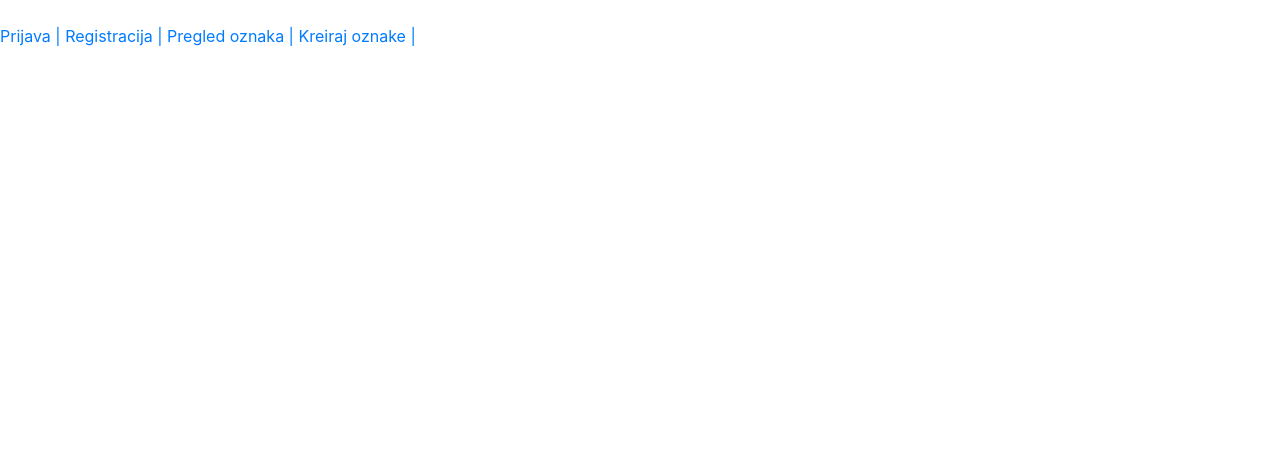
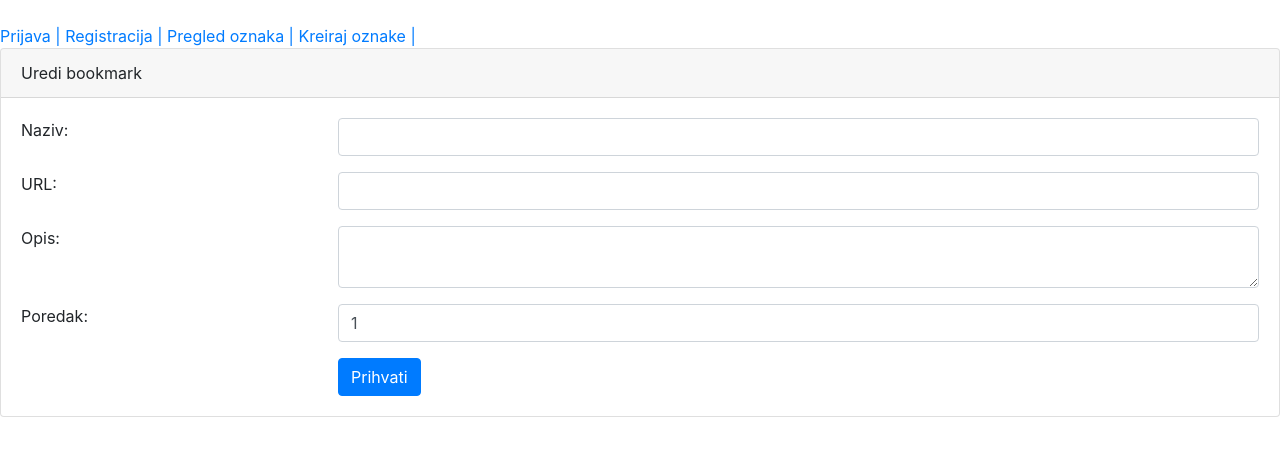
Before and after one commit to icoklo/angularProject, an Angular app: page /bookmarks/edit/1 in a window 1280 px wide. Before the commit this address led to /. Shown: the top 456 px of the page. Built offline with nearby package versions, Linux system fonts and the light colour scheme; no server answers.

Commit message:
finished CRUD for bookmarks

```diff
--- a/src/app/app.module.ts
+++ b/src/app/app.module.ts
@@ -9,6 +9,7 @@ import { BookmarksShowComponent } from './bookmarks-show/bookmarks-show.componen
 import { BookmarksCreateComponent } from './bookmarks-create/bookmarks-create.component';
 import { FormsModule } from '@angular/forms';
 import { BookmarksService } from './bookmarks.service';
+import { BookmarksEditComponent } from './bookmarks-edit/bookmarks-edit.component';
 
 @NgModule({
   declarations: [
@@ -17,6 +18,7 @@ import { BookmarksService } from './bookmarks.service';
     RegisterComponent,
     BookmarksShowComponent,
     BookmarksCreateComponent,
+    BookmarksEditComponent,
   ],
   imports: [
     BrowserModule,
--- a/src/app/bookmark.ts
+++ b/src/app/bookmark.ts
@@ -4,5 +4,5 @@ export class Bookmark {
         public url: string,
         public description: string,
         public sort_order: number
-    ) {}
+    ) { }
 }
--- a/src/app/bookmarks-create/bookmarks-create.component.ts
+++ b/src/app/bookmarks-create/bookmarks-create.component.ts
@@ -1,6 +1,8 @@
 import { Component, OnInit } from '@angular/core';
 import { Bookmark } from '../bookmark';
 import { EnrollmentService } from '../enrollment.service';
+import { BookmarksService } from '../bookmarks.service';
+import { Router } from '@angular/router';
 
 @Component({
     selector: 'app-bookmarks-create',
@@ -9,17 +11,21 @@ import { EnrollmentService } from '../enrollment.service';
 })
 export class BookmarksCreateComponent implements OnInit {
 
-  constructor(private _enrollmentService: EnrollmentService) { }
+    bookmarkModel = new Bookmark('temp-mail', 'https://temp-mail.org/', 'opis', 1);
+    constructor(private bookmarkService: BookmarksService, private router: Router) { }
 
     ngOnInit() {
     }
 
-  bookmarkModel = new Bookmark('temp-mail', 'https://temp-mail.org/', 'opis', 1);
-  onSubmit(){
+    onSubmit() {
         alert("Submit");
-        this._enrollmentService.enroll(this.bookmarkModel)
+
+        this.bookmarkService.storeBookmark(this.bookmarkModel)
             .subscribe(
-            data => console.log('Success!', data),
+                data => {
+                    console.log('Success!', data);
+                    this.router.navigate(['/bookmarks/show']);
+                },
                 error => console.log('Error!', error),
             )
     }
--- /dev/null
+++ b/src/app/bookmarks-edit/bookmarks-edit.component.html
@@ -0,0 +1,43 @@
+<div class="card" style="min-width: 60%;">
+    <div class="card-header">Uredi bookmark</div>
+
+    <div class="card-body">
+        <form #bookmarksEditForm="ngForm" (ngSubmit)="onSubmit()">
+
+            <input type="hidden" name="_token" value="MIfcOWZlNBXMWrPfli17jqy6XAh1FNFBxw9TKvcd">
+            <div class="form-group row label-floating ">
+                <label class="col-sm-3 control-label"> Naziv: </label>
+                <div class="col-sm-9">
+                    <input type="name" name="name" required="" class="form-control" [(ngModel)]="bookmarkModel.name">
+                </div>
+            </div>
+
+            <div class="form-group row label-floating ">
+                <label class="col-sm-3 control-label"> URL: </label>
+                <div class="col-sm-9">
+                    <input type="text" name="url" class="form-control" required="" [(ngModel)]="bookmarkModel.url">
+                </div>
+            </div>
+            <div class="form-group row label-floating ">
+                <label class="col-sm-3 control-label"> Opis: </label>
+                <div class="col-sm-9">
+                    <textarea name="description" class="form-control" [(ngModel)]="bookmarkModel.description">
+                        </textarea>
+                </div>
+            </div>
+            <div class="form-group row label-floating ">
+                <label class="col-sm-3 control-label"> Poredak: </label>
+                <div class="col-sm-9">
+                    <input type="number" name="sort_order" min="1" class="form-control" required="" [(ngModel)]="bookmarkModel.sort_order">
+                </div>
+            </div>
+            <div class="form-group row mb-0">
+                <div class="col-sm-6 offset-sm-3">
+                    <button type="submit" class="btn btn-primary">
+                        Prihvati
+                    </button>
+                </div>
+            </div>
+        </form>
+    </div>
+</div>
--- /dev/null
+++ b/src/app/bookmarks-edit/bookmarks-edit.component.ts
@@ -0,0 +1,39 @@
+import { Component, OnInit } from '@angular/core';
+import { BookmarksService } from '../bookmarks.service';
+import { ActivatedRoute, Router } from '@angular/router';
+import { Bookmark } from '../bookmark';
+
+@Component({
+    selector: 'app-bookmarks-edit',
+    templateUrl: './bookmarks-edit.component.html',
+    styleUrls: ['./bookmarks-edit.component.css']
+})
+export class BookmarksEditComponent implements OnInit {
+
+    bookmarkModel = new Bookmark('', '', '', 1);
+    constructor(private route: ActivatedRoute, private bookmarkService: BookmarksService,
+        private router: Router) { }
+
+    ngOnInit() {
+
+        this.bookmarkService.getBookmark(this.route.snapshot.params['id'])
+            .subscribe(
+                data => this.bookmarkModel = data,
+                error => console.log('Error!', error),
+            )
+    }
+
+    onSubmit() {
+        alert("Submit");
+
+        this.bookmarkService.updateBookmark(this.route.snapshot.params['id'], this.bookmarkModel)
+            .subscribe(
+                data => {
+                    console.log('Success!', data);
+                    this.router.navigate(['/bookmarks/show']);
+                },
+                error => console.log('Error!', error),
+            )
+    }
+
+}
--- a/src/app/bookmarks-show/bookmarks-show.component.html
+++ b/src/app/bookmarks-show/bookmarks-show.component.html
@@ -25,8 +25,12 @@
                         <td> {{ bookmark.id }} </td>
                         <td> {{ bookmark.name }} </td>
                         <td> {{ bookmark.description }} </td>
-                        <td> Uredi </td>
-                        <td> Obriši </td>
+                        <td>
+                            <a [routerLink]="['/bookmarks/edit', bookmark.id]"> Uredi </a>
+                        </td>
+                        <td>
+                            <a routerLink="" (click)="deleteBookmark(bookmark.id)"> Obrisi </a>
+                        </td>
                     </tr>
                 </tbody>
             </table>
--- a/src/app/bookmarks-show/bookmarks-show.component.ts
+++ b/src/app/bookmarks-show/bookmarks-show.component.ts
@@ -1,5 +1,6 @@
 import { Component, OnInit } from '@angular/core';
 import { BookmarksService } from '../bookmarks.service';
+import { Router } from '@angular/router';
 
 @Component({
     selector: 'app-bookmarks-show',
@@ -9,11 +10,24 @@ import { BookmarksService } from '../bookmarks.service';
 export class BookmarksShowComponent implements OnInit {
 
     public bookmarks = [];
-  constructor(private bookmarksService: BookmarksService) { }
+    constructor(private bookmarksService: BookmarksService, private router: Router) { }
 
     ngOnInit() {
         this.bookmarksService.getBookmarks()
             .subscribe(data => this.bookmarks = data);
     }
 
+    deleteBookmark(id) {
+        alert("Brisem");
+
+        this.bookmarksService.deleteBookmark(id)
+            .subscribe(
+                data => {
+                    console.log('Success!', data);
+                    this.router.navigate(['/bookmarks/show']);
+                },
+                error => console.log('Error!', error),
+            );
     }
+
+}
--- a/src/app/bookmarks.service.ts
+++ b/src/app/bookmarks.service.ts
@@ -3,16 +3,38 @@ import { HttpClient } from '@angular/common/http';
 import { environment } from 'src/environments/environment';
 import { Observable } from 'rxjs';
 import { IBookmark } from './ibookmark';
+import { Bookmark } from './bookmark';
 
 @Injectable({
-  providedIn: 'root'
+    providedIn: 'root'
 })
 export class BookmarksService {
 
-    url = environment.apiUrl + '/bookmarks/all'
-  constructor(private http: HttpClient) { }
+    url = '';
+    constructor(private http: HttpClient) { }
 
-  getBookmarks(): Observable<IBookmark[]>{
-      return this.http.get<IBookmark[]>(this.url);
-  }
+    getBookmarks(): Observable<IBookmark[]> {
+        this.url = environment.apiUrl + '/bookmarks/all';
+        return this.http.get<IBookmark[]>(this.url);
+    }
+
+    storeBookmark(bookmark: Bookmark) {
+        this.url = environment.apiUrl + '/bookmarks/store';
+        return this.http.post<any>(this.url, bookmark);
+    }
+
+    getBookmark(id: number): Observable<IBookmark> {
+        this.url = environment.apiUrl + '/bookmarks/edit/' + id;
+        return this.http.get<Bookmark>(this.url);
+    }
+
+    updateBookmark(id, bookmark) {
+        this.url = environment.apiUrl + '/bookmarks/edit/' + id;
+        return this.http.put(this.url, bookmark);
+    }
+
+    deleteBookmark(id) {
+        this.url = environment.apiUrl + '/bookmarks/delete/' + id;
+        return this.http.delete(this.url);
+    }
 }
```
Also changed, not shown: src/app/app-routing.module.ts (+8 -6 lines), src/app/app.component.ts (+5 -5 lines), src/app/enrollment.service.ts (+7 -5 lines), src/app/bookmarks-edit/bookmarks-edit.component.css (added), 1 other file (tests, documents, lock files or other folders). Lines whose indentation alone changed are shown as unchanged.
